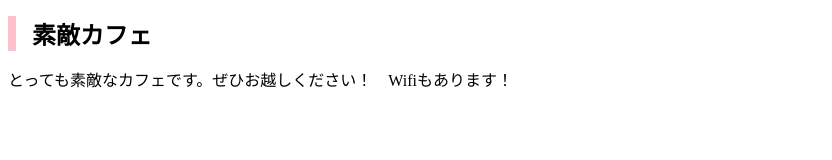
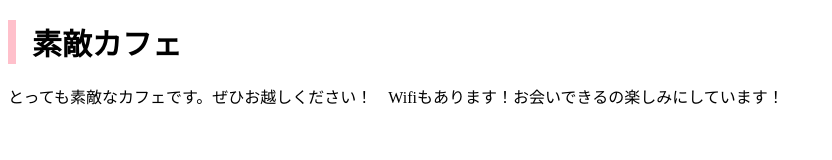
Before and after one commit to marikomands/mycafe, a plain HTML site: page index.html in a window 1280 px wide. Shown: the whole page, without its empty margins (0-832 px from the left). Drawn offline with Linux system fonts and the light colour scheme.

Commit message:
Add files via upload

```diff
--- a/css/styles.css
+++ b/css/styles.css
@@ -1,5 +1,5 @@
 h1{
-  font-size: 24px;
+  font-size: 30px;
 
   padding-left:16px;
   border-left: 8px solid pink
--- a/index.html
+++ b/index.html
@@ -10,7 +10,7 @@
 
 <body>
   <h1>素敵カフェ</h1>
-  <p>とっても素敵なカフェです。ぜひお越しください！　Wifiもあります！ </p>
+  <p>とっても素敵なカフェです。ぜひお越しください！　Wifiもあります！お会いできるの楽しみにしています！ </p>
 </body>
 
 </html>
```
